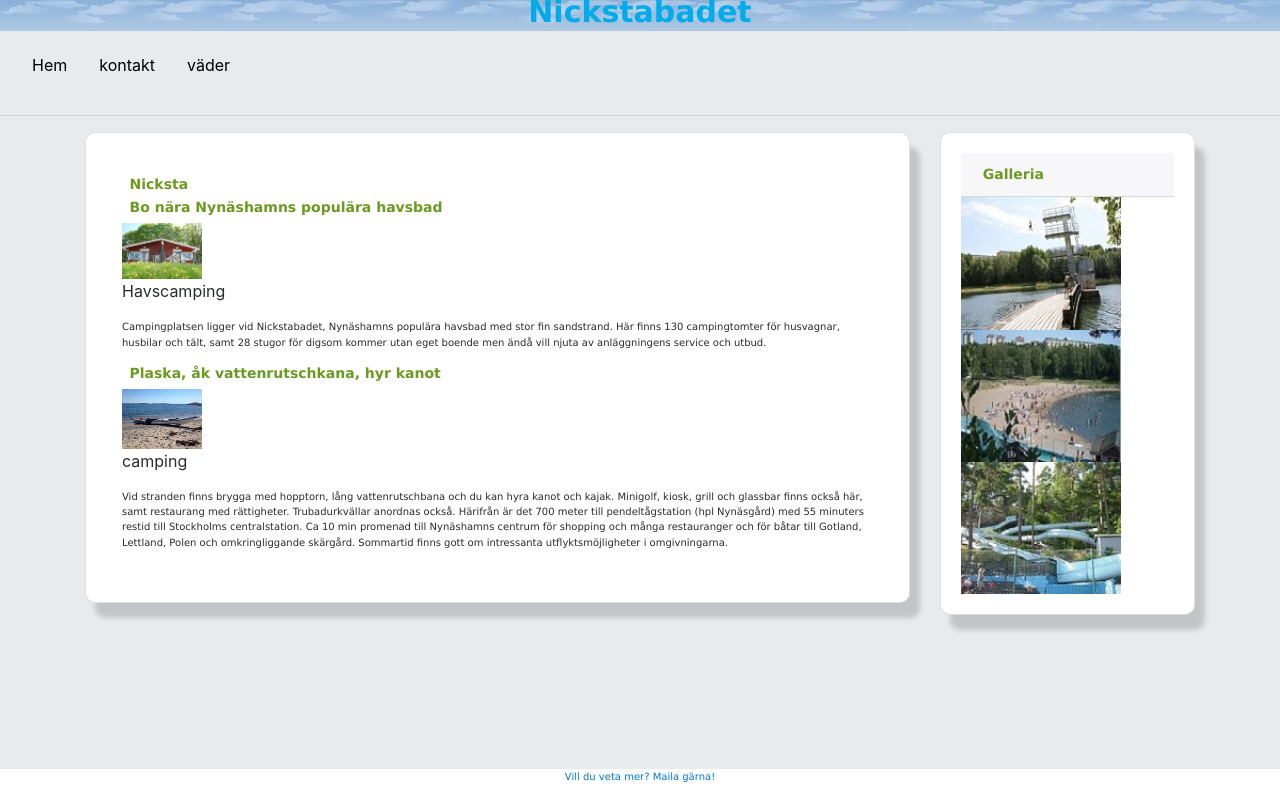
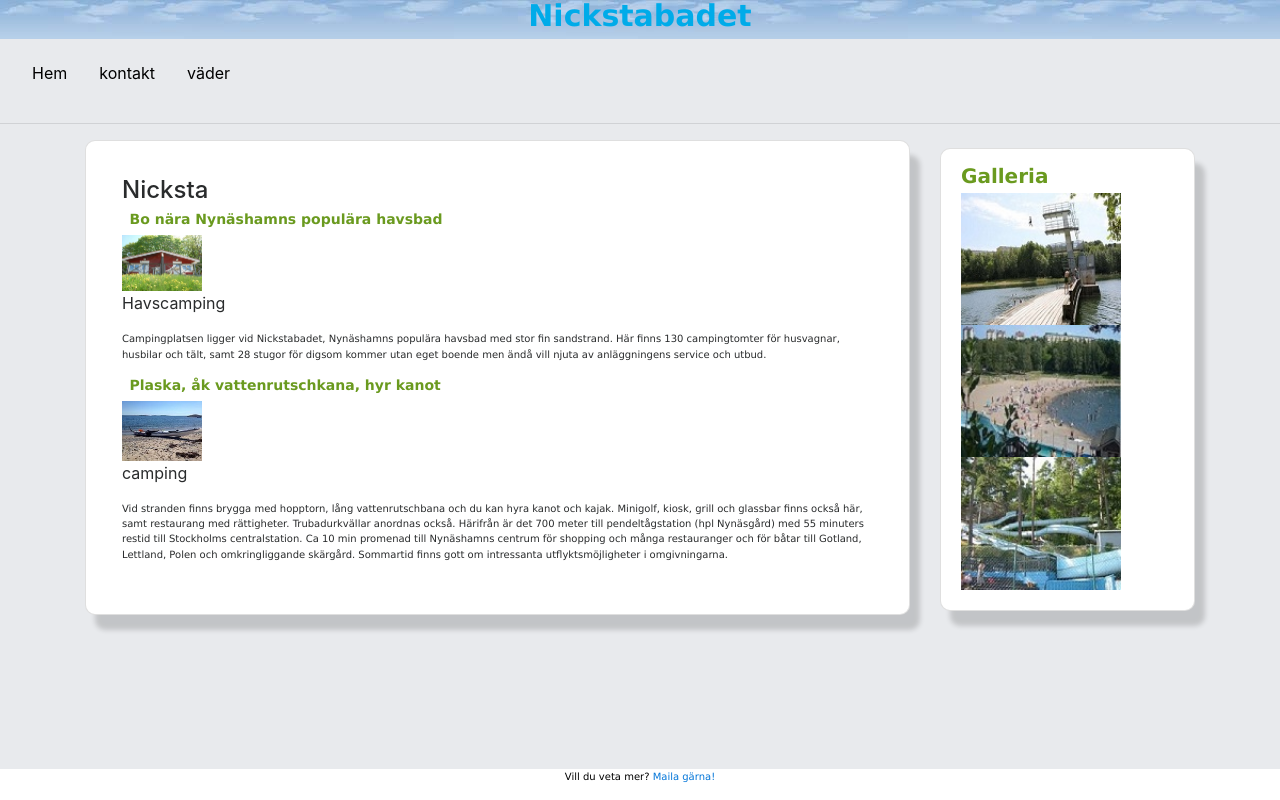
Before and after one commit to jasminwikstrom/jasminwikstrom.github.io, a plain HTML site: page index.html in a window 1280 px wide. Drawn offline with nearby package versions, Linux system fonts and the light colour scheme.

Commit message:
Update index.html

```diff
--- a/index.html
+++ b/index.html
@@ -8,7 +8,7 @@
         <title>Nickstabadet</title>
     </head>
     <body>
-        <header class="text-center bg-dark text-light p-1">
+        <header class="text-center bg-dark text-light p-2">
             <h1>Nickstabadet</h1>
         </header>
         <nav class="navbar">
@@ -35,7 +35,7 @@
                         <article class="card">
                             <div class="media">
                                 <div class="card-body p-3">
-                                    <h3>Nicksta</h3>
+                                    <h4>Nicksta</h4>
                                     <h3>Bo nära Nynäshamns populära havsbad</h3>
                                     <figure>
                                         <img class="pull-left" src="assets/images/camping.jpg" width="80" height="80" alt="camping"/>
@@ -53,11 +53,8 @@
                                     </figure>
                                     <p>Vid stranden finns brygga med hopptorn, lång vattenrutschbana och du kan hyra
                                     kanot och kajak. Minigolf, kiosk, grill och glassbar finns också här, samt
-                                    restaurang
-                                    med rättigheter. Trubadurkvällar anordnas också. Härifrån är det 700 meter till
-                                    pendeltågstation (hpl Nynäsgård) med 55 minuters
-                                    restid till Stockholms centralstation. Ca 10 min promenad till Nynäshamns centrum
-                                    för shopping och många restauranger och för båtar till Gotland, Lettland, Polen och
+                                    restaurang med rättigheter. Trubadurkvällar anordnas också. Härifrån är det 700 meter till
+                                    pendeltågstation (hpl Nynäsgård) med 55 minuters restid till Stockholms centralstation. Ca 10 min promenad till Nynäshamns centrum    för shopping och många restauranger och för båtar till Gotland, Lettland, Polen och
                                     omkringliggande skärgård. Sommartid finns gott om intressanta utflyktsmöjligheter i
                                     omgivningarna.</p>
                                 </div>
@@ -65,36 +62,35 @@
                         </article>
                     </div>
                 </div>
-                <div class="col-md-3 mt-5 mt-md-0">
+                <div class="col-md-3 mt-5 mt-md-2">
                     <div class="shadow">
                         <article class="card">
-                            <header class="card-header">
-                                <h3>Galleria</h3>
-                            </header>
+                            <h2>Galleria</h2>
                             <div class="thumbnail">
-                                <a href="assets/images/galleria/tower.jpg" target="_blank"/>
+                                <a href="assets/images/galleria/tower.jpg" target="_blank">
                                     <img src="assets/images/galleria/tower.jpg" alt="tower" class="img-responsive" width="160" height="160"/>
+                                </a>
                                 <div class="thumbnail">
-                                    <a href="assets/images/galleria/beach.jpg" target="_blank"/>
+                                    <a href="assets/images/galleria/beach.jpg" target="_blank">
                                         <img src="assets/images/galleria/beach.jpg" alt="beach" class="img-responsive" width="160" height="160"/>
                                     </a>
                                 </div>
                             </div>
                             <div class="thumbnail">
-                            <a href="assets/images/galleria/waterpark.jpg" target="_blank"/>
-                            <img src="assets/images/galleria/waterpark.jpg" class="img-responsive" width="160" height="160"/>
+                                <a href="assets/images/galleria/waterpark.jpg" target="_blank">
+                                    <img src="assets/images/galleria/waterpark.jpg"  alt="waterpark" class="img-responsive" width="160" height="160"/>
+                                </a>
                             </div>
                         </article>
                     </div>
                 </div>
             </div>
-        <article class="container mt-5 col-md-8">
             <div class="footer">
                 <p class="media-body">Vill du veta mer?
                     <a href="mailto:jasminwikstrom@gmail.com">Maila gärna!</a>
                 </p>
             </div>
-        </article>
+        </div>
         <script src="https://code.jquery.com/jquery-3.2.1.slim.min.js" integrity="sha384-KJ3o2DKtIkvYIK3UENzmM7KCkRr/rE9/Qpg6aAZGJwFDMVNA/GpGFF93hXpG5KkN" crossorigin="anonymous"></script>
         <script src="https://cdnjs.cloudflare.com/ajax/libs/popper.js/1.12.9/umd/popper.min.js" integrity="sha384-ApNbgh9B+Y1QKtv3Rn7W3mgPxhU9K/ScQsAP7hUibX39j7fakFPskvXusvfa0b4Q" crossorigin="anonymous"></script>
         <script src="https://maxcdn.bootstrapcdn.com/bootstrap/4.0.0-beta.3/js/bootstrap.min.js" integrity="sha384-a5N7Y/aK3qNeh15eJKGWxsqtnX/wWdSZSKp+81YjTmS15nvnvxKHuzaWwXHDli+4" crossorigin="anonymous"></script>
```
Lines whose indentation alone changed are shown as unchanged.
